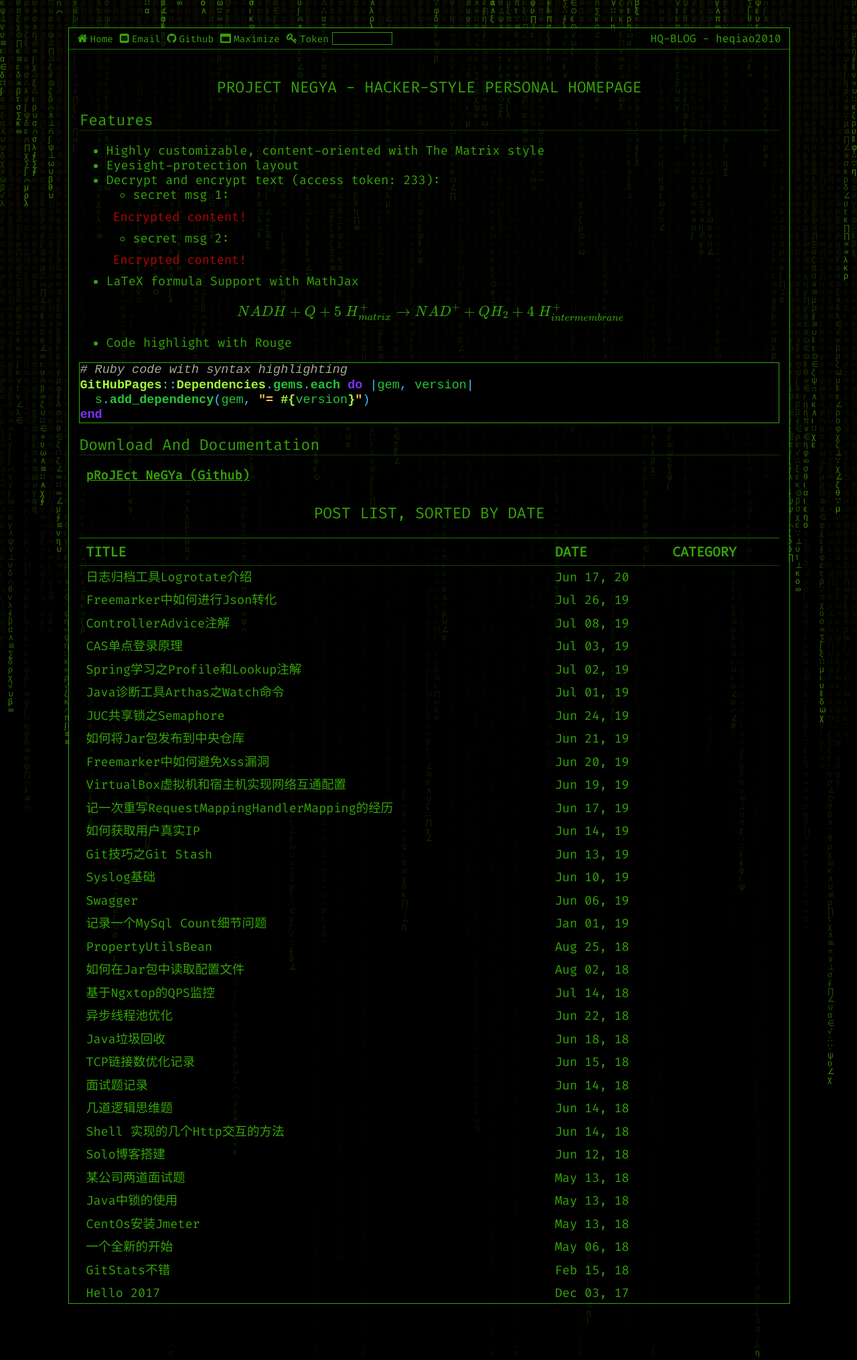
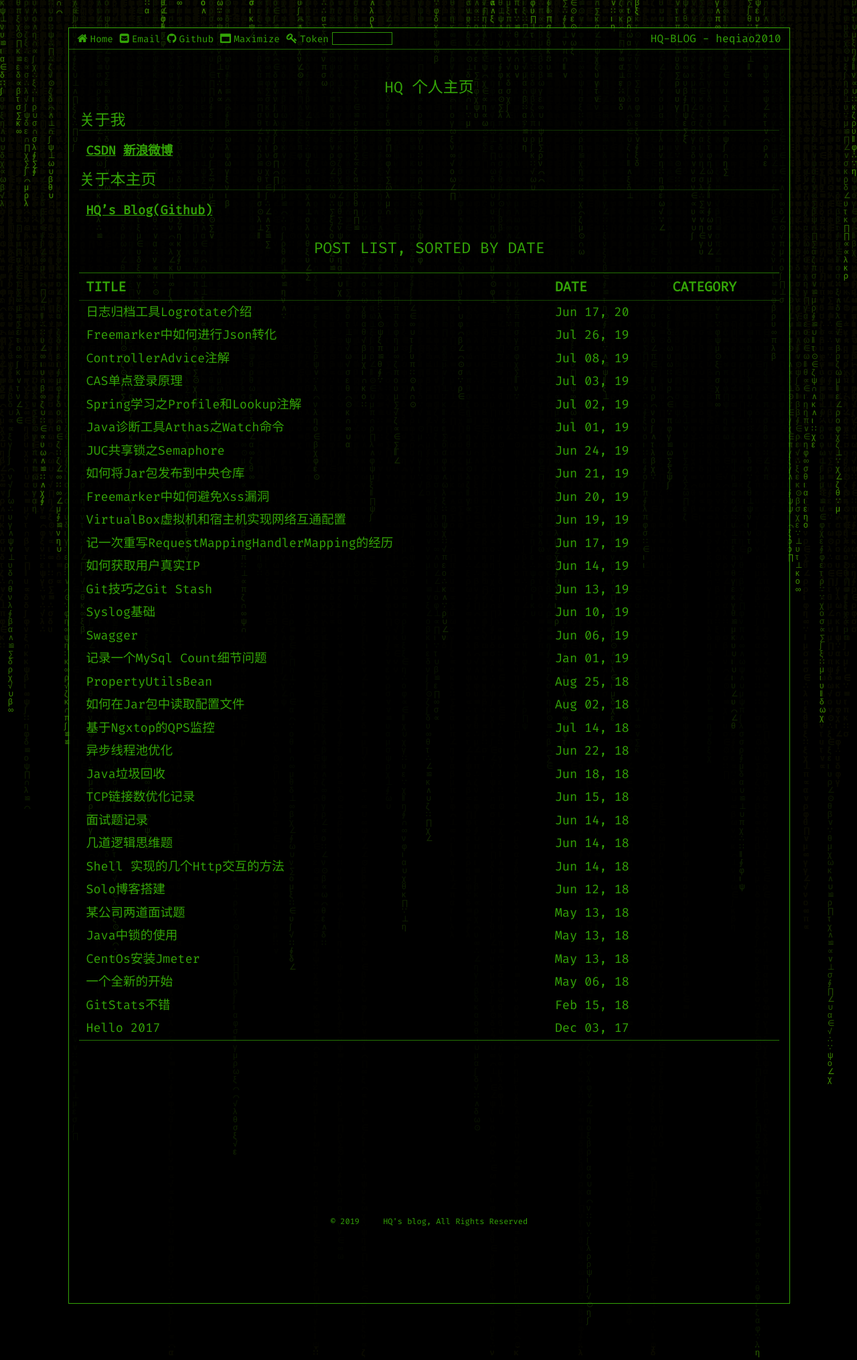
Before and after one commit to heqiao2010/heqiao2010.github.io, a Jekyll site: the page built from pages/index.md, in a window 1280 px wide. Shown: the whole page at 67% size. Built offline with Jekyll 4.4.1, drawn with Linux system fonts in a browser that asks for light colours; formulas are drawn with MathJax 3.

Commit message:
Update index.md

````diff
--- a/pages/index.md
+++ b/pages/index.md
@@ -11,30 +11,12 @@
 permalink: /
 ---
 
-# PROJECT NEGYA - HACKER-STYLE PERSONAL HOMEPAGE
+# HQ 个人主页
 
-##  Features
-* Highly customizable, content-oriented with The Matrix style
-* Eyesight-protection layout
-* Decrypt and encrypt text (access token: 233):
-  * secret msg 1:
-  <p class="encrypted" id="/MZAf/PKx9jpw8/Jnp7XQQFki2ibGnArZP46W+keVThXquhWwFROEFnbY8eC57Tw==">Encrypted content!</p>
-  * secret msg 2:
-  <p class="encrypted" id="G7D+0370pNmixIP1j7teCg1jtm9XCdOWYFH61lcM0LYWlT0hB3rS9raIs=">Encrypted content!</p>
-* LaTeX formula Support with MathJax
+##  关于我
+[**CSDN**](https://blog.csdn.net/he_qiao)
+[**新浪微博**](https://weibo.com/u/6111974761)
 
-$$
-NADH+Q+5\;H_{matrix}^{+}\rightarrow NAD^{+}+QH_{2}+4\;H_{intermembrane}^{+}\!
-$$
+## 关于本主页
 
-* Code highlight with Rouge
-
-```ruby
-# Ruby code with syntax highlighting
-GitHubPages::Dependencies.gems.each do |gem, version|
-  s.add_dependency(gem, "= #{version}")
-end
-```
-## Download and Documentation
-
-[**pRoJEct NeGYa (Github)**](https://github.com/akiritsu/pRoJEct-NeGYa)
+[**HQ's Blog(Github)**](https://github.com/heqiao2010/heqiao2010.github.io)
````
